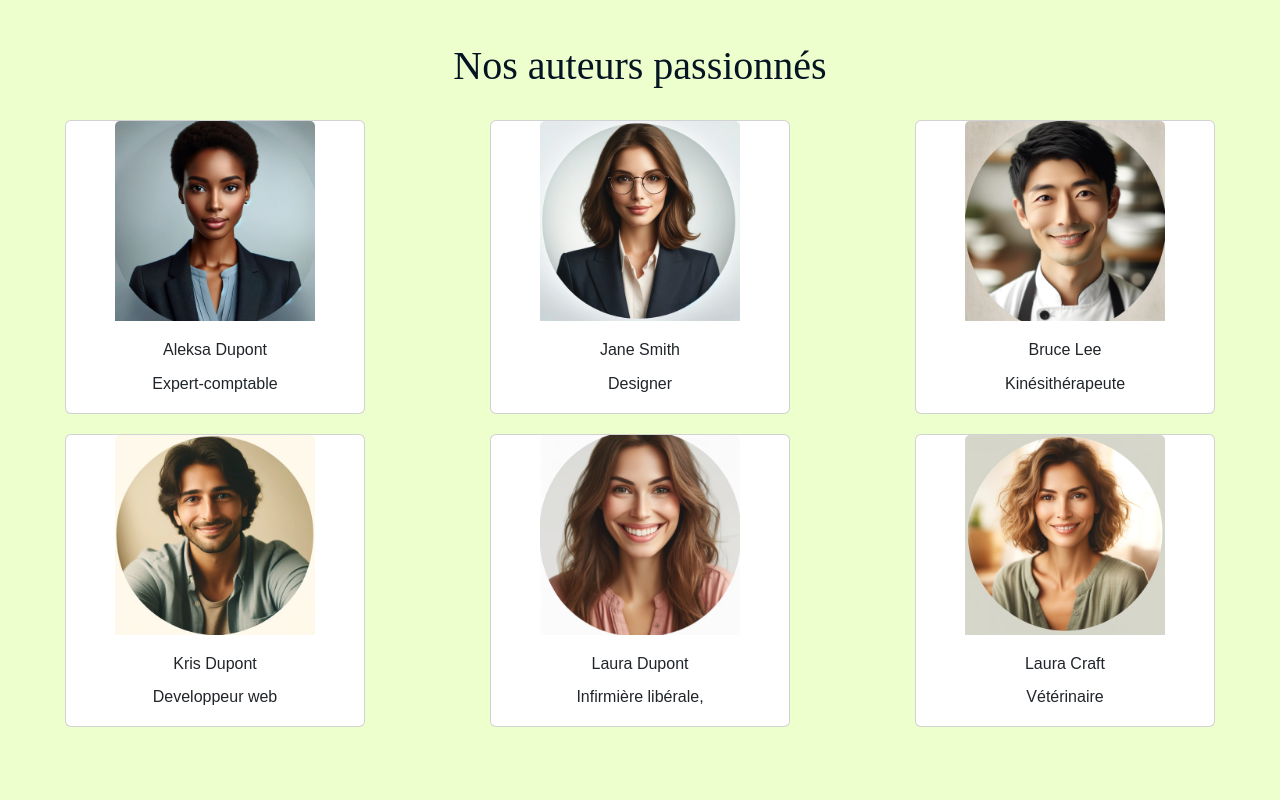
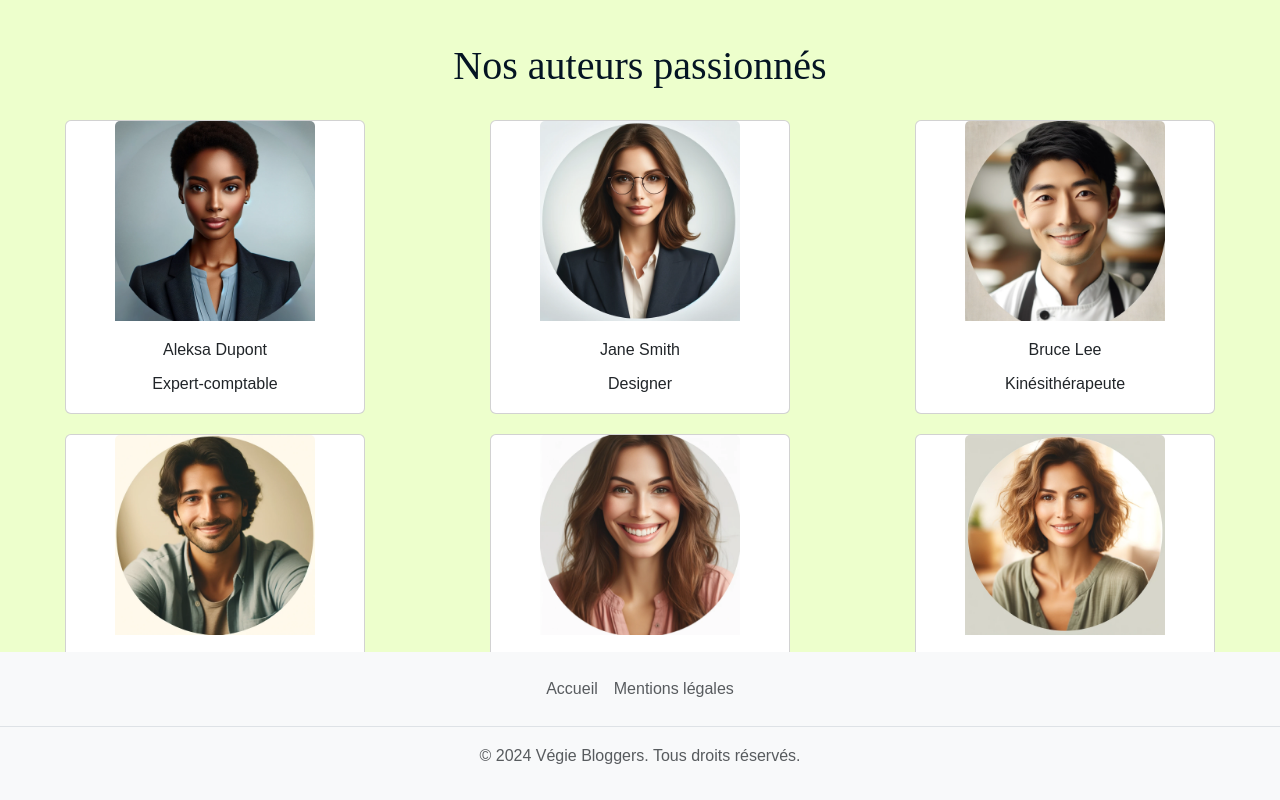
Before and after one commit to Aleks512/fronted, a Vue app: page / in a window 1280 px wide. Shown: the part 1115-1915 px from the top of the page. Before the commit the page ends 1842 px from the top, so only its background shows below. Built offline with nearby package versions, Linux system fonts and the light colour scheme.

Commit message:
footer part2

```diff
--- a/src/App.vue
+++ b/src/App.vue
@@ -6,16 +6,19 @@
   <button @click="forward">Forward</button> -->
 
   <router-view/>
+  <FooterView />
 </template>
 
 <script>
 import NavBar from '@/components/NavbarView.vue'
+import FooterView from './components/FooterView.vue';
 
 
 export default {
   name: 'App',
   components: {
-    NavBar
+    NavBar,
+    FooterView
   },
   methods: {
     redirect() {
```
